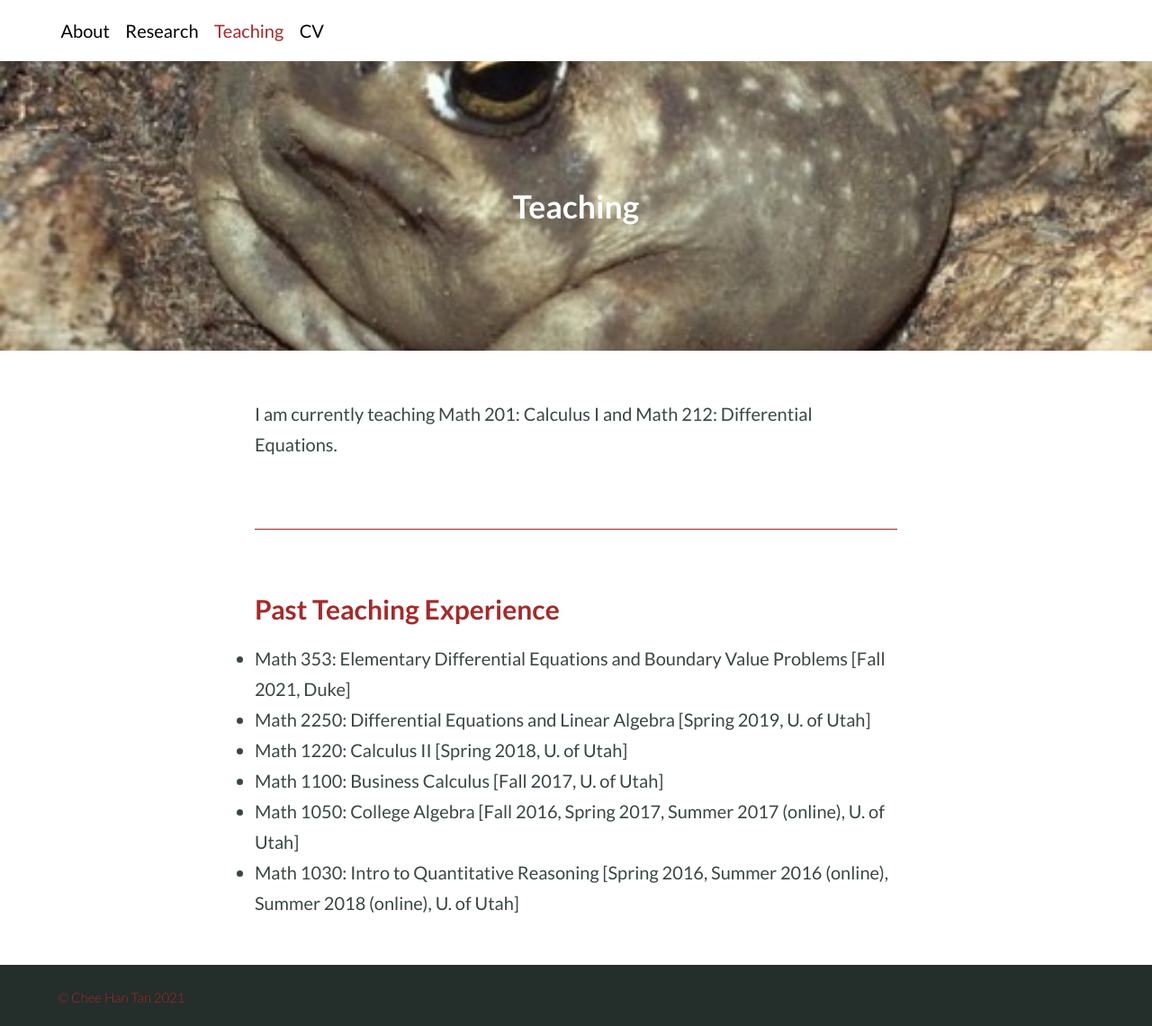
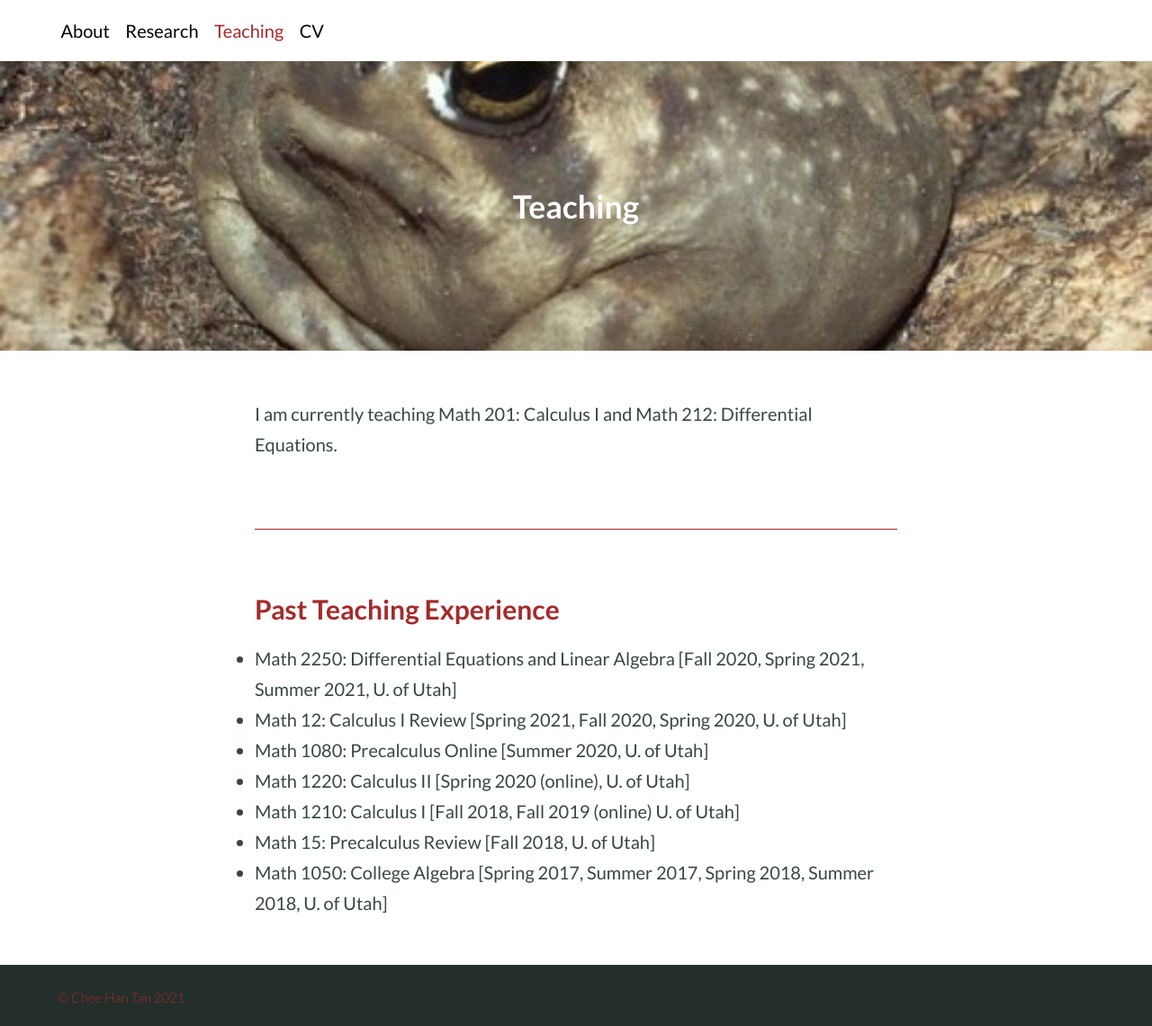
Before and after one commit to cheehantan/cheehantan.github.io, a Jekyll site: the page built from teaching.md, in a window 1280 px wide. Shown: the whole page at 90% size. Built offline with Jekyll 4.4.1, drawn with Linux system fonts in a browser that asks for light colours.

Commit message:
Update teaching.md

```diff
--- a/teaching.md
+++ b/teaching.md
@@ -11,9 +11,10 @@ I am currently teaching Math 201: Calculus I and Math 212: Differential Equation
 <hr/>
 
 ### Past Teaching Experience
-* Math 353: Elementary Differential Equations and Boundary Value Problems [Fall 2021, Duke]
-* Math 2250: Differential Equations and Linear Algebra [Spring 2019, U. of Utah]
-* Math 1220: Calculus II [Spring 2018, U. of Utah]
-* Math 1100: Business Calculus [Fall 2017, U. of Utah]
-* Math 1050: College Algebra [Fall 2016, Spring 2017, Summer 2017 (online), U. of Utah]
-* Math 1030: Intro to Quantitative Reasoning [Spring 2016, Summer 2016 (online), Summer 2018 (online), U. of Utah]
+* Math 2250: Differential Equations and Linear Algebra [Fall 2020, Spring 2021, Summer 2021, U. of Utah]
+* Math 12: Calculus I Review [Spring 2021, Fall 2020, Spring 2020, U. of Utah]
+* Math 1080: Precalculus Online [Summer 2020, U. of Utah]
+* Math 1220: Calculus II [Spring 2020 (online), U. of Utah]
+* Math 1210: Calculus I [Fall 2018, Fall 2019 (online) U. of Utah]
+* Math 15: Precalculus Review [Fall 2018, U. of Utah]
+* Math 1050: College Algebra [Spring 2017, Summer 2017, Spring 2018, Summer 2018, U. of Utah]
```
